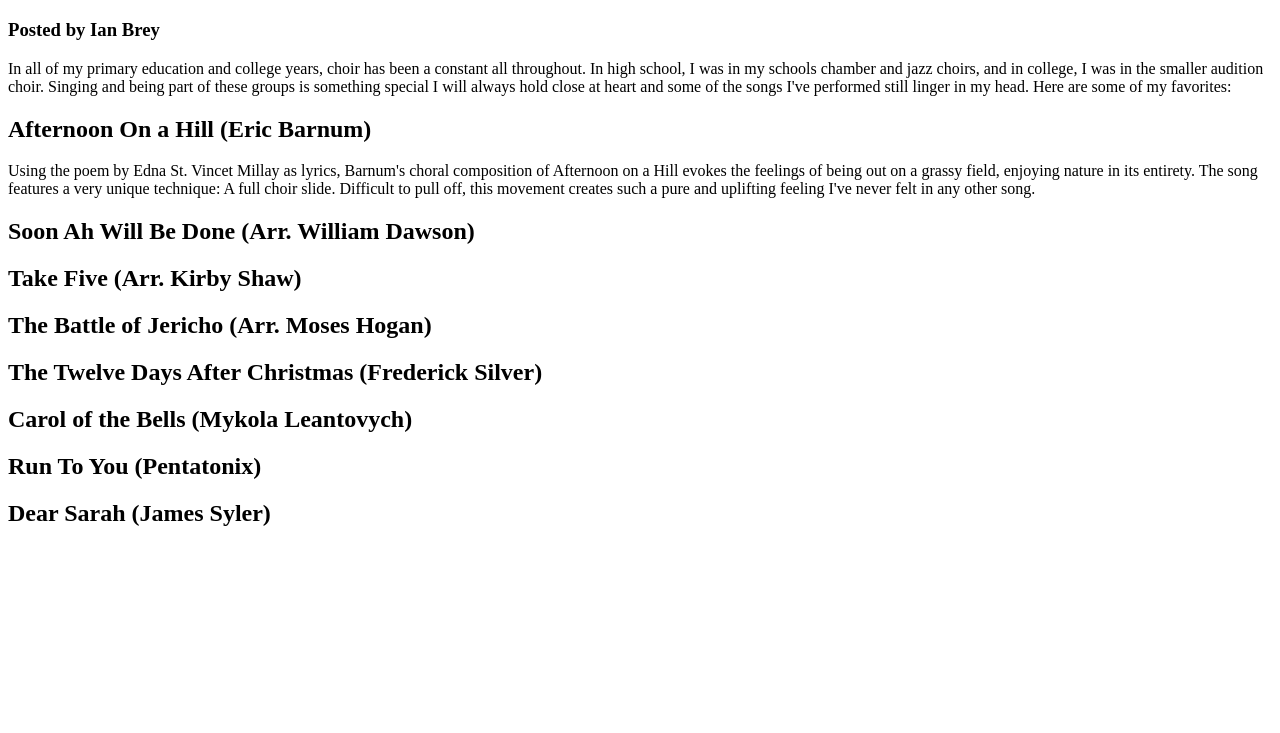
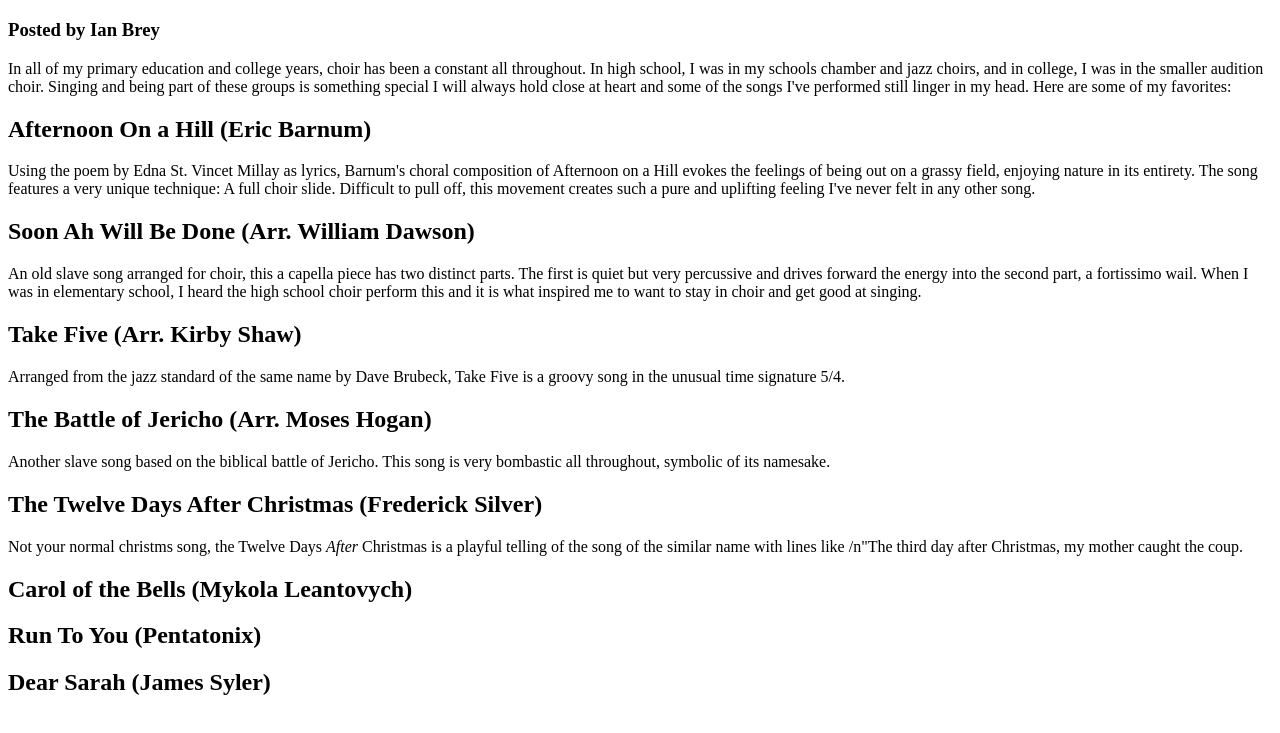
Before and after one commit to STL-LC101-Sept-22/js-assignment-4-html-me-something-IanBrey, a website: page index.html in a window 1280 px wide. Shown: the part 61-794 px from the top of the page. Drawn offline with Linux system fonts and the light colour scheme.

Commit message:
Added more structure and filled out some more fields

```diff
--- a/index.html
+++ b/index.html
@@ -11,22 +11,50 @@
          <h3>Posted by Ian Brey</h3>
          <p>In all of my primary education and college years, choir has been a constant all throughout. In high school, I was in my schools chamber and jazz choirs, and in college, I was in the smaller audition choir. Singing and being part of these groups is something special I will always hold close at heart and some of the songs I've performed still linger in my head. Here are some of my favorites:</p>
       </header>
+
+      <main>
+         <article>
             <h2>Afternoon On a Hill (Eric Barnum)</h2>
             <p>Using the poem by Edna St. Vincet Millay as lyrics, Barnum's choral composition of Afternoon on a Hill evokes the feelings of being out on a grassy field, enjoying nature in its entirety.
             The song features a very unique technique: A full choir slide. Difficult to pull off, this movement creates such a pure and uplifting feeling I've never felt in any other song.
             </p>
+         </article>
+
+         <article>
             <h2>Soon Ah Will Be Done (Arr. William Dawson)</h2>
+            <p>An old slave song arranged for choir, this a capella piece has two distinct parts. The first is quiet but very percussive and drives forward the energy into the second part, a fortissimo wail.
+            When I was in elementary school, I heard the high school choir perform this and it is what inspired me to want to stay in choir and get good at singing.
+            </p>
+         </article>
 
+         <article>
             <h2>Take Five (Arr. Kirby Shaw)</h2>
+            <p>Arranged from the jazz standard of the same name by Dave Brubeck, Take Five is a groovy song in the unusual time signature 5/4.</p>
+         </article>
 
+         <article>
             <h2>The Battle of Jericho (Arr. Moses Hogan)</h2>
+            <p>Another slave song based on the biblical battle of Jericho. This song is very bombastic all throughout, symbolic of its namesake.</p>
+         </article>
 
+         <article>
             <h2>The Twelve Days After Christmas (Frederick Silver)</h2>
+            <p>Not your normal christms song, the Twelve Days <em>After</em> Christmas is a playful telling of the song of the similar name with lines like /n&quot;The third day after Christmas, my mother caught the coup.</p>
+         </article>
 
+         <article>
             <h2>Carol of the Bells (Mykola Leantovych)</h2>
+         </article>
 
+         <article>
             <h2>Run To You (Pentatonix)</h2>
+         </article>
 
+         <article>
             <h2>Dear Sarah (James Syler)</h2>
+         </article>
+      </main>
+
    </body>
+
 </html>
```
Lines whose indentation alone changed are shown as unchanged.
